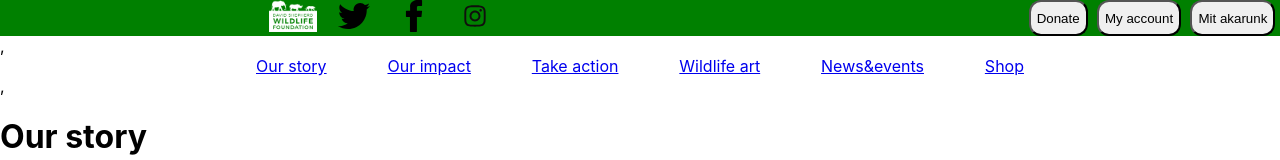
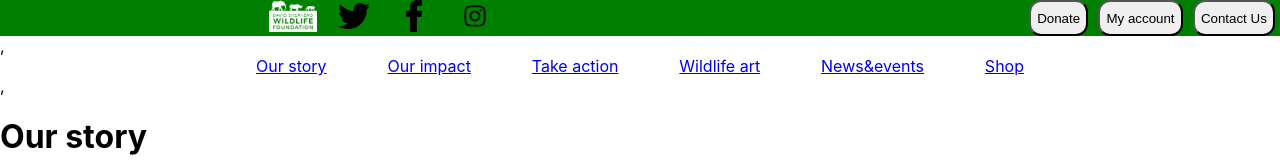
Before and after one commit to CodecoolGlobal/react-for-a-cause-react-tmboroka, a React (Create React App) app in the folder ngo/: page / in a window 1280 px wide. Shown: the top 160 px of the page. Built offline with nearby package versions, Linux system fonts and the light colour scheme; a web font is replaced by a local one.

Commit message:
outdated

```diff
--- a/ngo/src/components/Header.js
+++ b/ngo/src/components/Header.js
@@ -25,7 +25,7 @@ function headerComoponent (){
          <div className='button-containers'>
          <input className='buttons' type="button" value="Donate"></input>
          <input className='buttons' type="button" value="My account"></input>
-         <input className='buttons' type="button" value="Mit akarunk"></input>
+         <input className='buttons' type="button" value="Contact Us"></input>
          </div>
         </div>
       </header>
```
